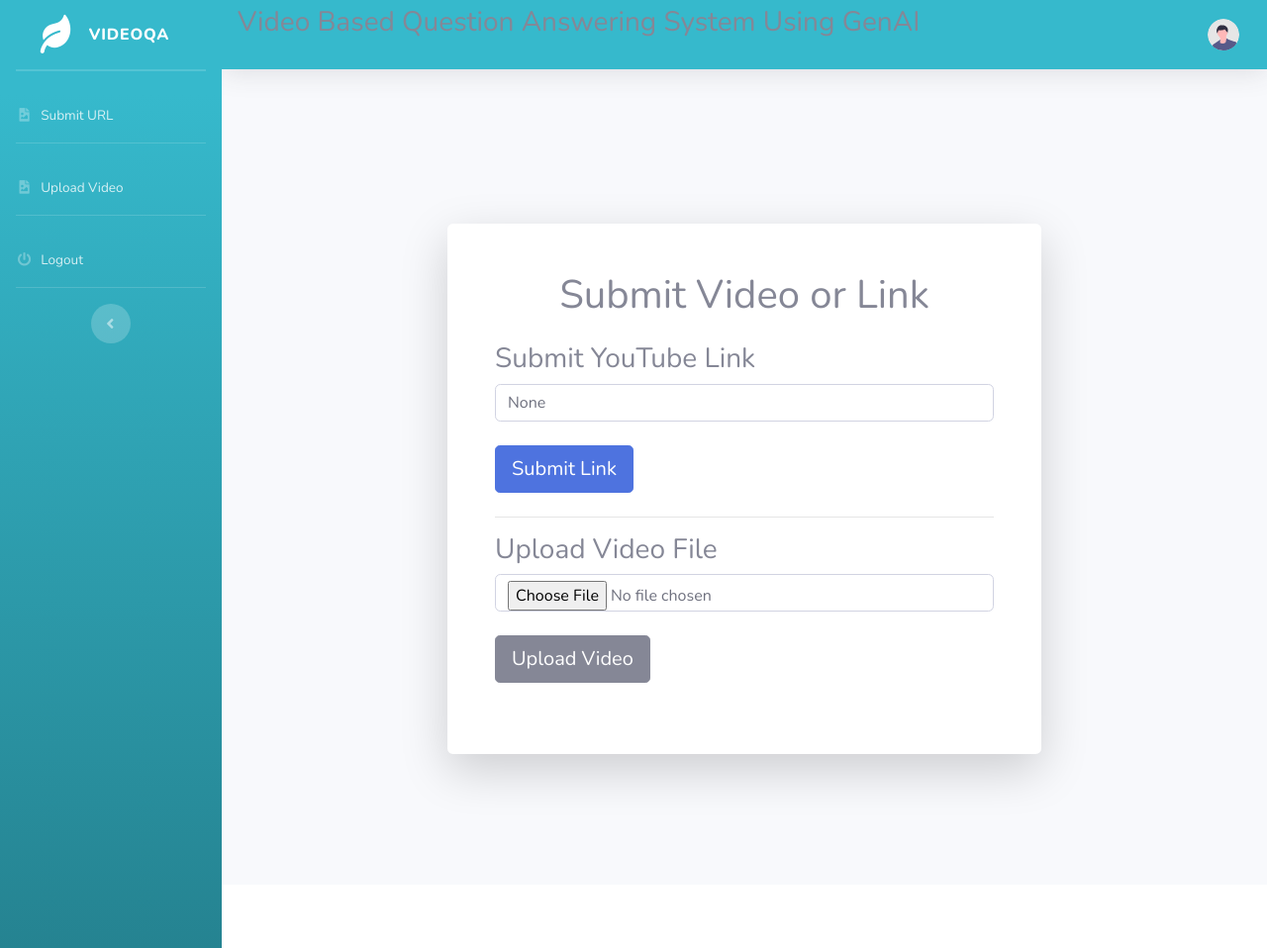
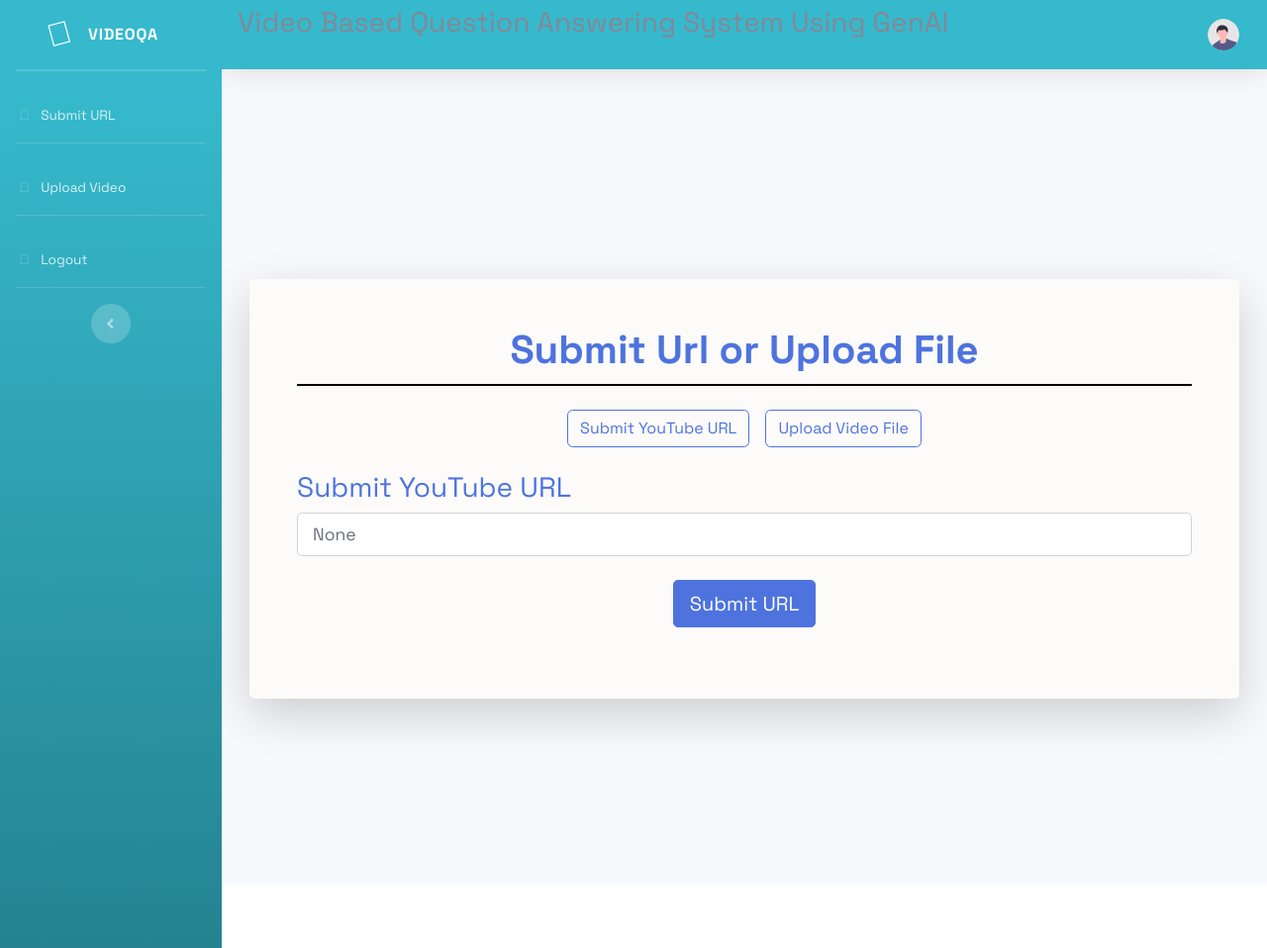
Before and after one commit to vishalhandifod/Finance-Video-Question-and-Answering-using-LLM, a Flask app: page /upload_and_image in a window 1280 px wide. Shown: the whole page at 99% size. Run offline with Flask 3, Linux system fonts and the light colour scheme; some libraries are stand-ins or nearby versions.

Commit message:
Update upload_and_image.html

```diff
--- a/templates/upload_and_image.html
+++ b/templates/upload_and_image.html
@@ -1,48 +1,212 @@
-{% extends "layout.html" %}
-{% block content %}
+{% extends "layout.html" %} {% block content %}
+<link
+  href="https://fonts.googleapis.com/css2?family=Space+Grotesk:wght@400;500;700&display=swap"
+  rel="stylesheet"
+/>
 
-    <main class="d-flex align-items-center justify-content-center vh-100">
-        <div class="container shadow-lg p-5 bg-white rounded" style="max-width: 600px;">
-            <h1 class="text-center mb-4">Submit Video or Link</h1>
+<main class="d-flex align-items-center justify-content-center vh-100 bg-light">
+  <style>
+    /* Apply global font styling */
+    * {
+      font-family: "Space Grotesk", sans-serif !important;
+    }
+
+    /* Button active color */
+    .btn-active {
+      background-color: #000000 !important;
+      color: #ffffff !important;
+    }
+
+    /* Ensure container background stays the same */
+    #container {
+      background-color: #fcfbf9 !important;
+    }
+  </style>
+
+  <div
+    id="container"
+    class="container shadow-lg p-5 bg-white rounded"
+    style="
+      max-width: 1000px;
+      min-height: calc(60vh - 60px);
+      width: 100%;
+      padding: 4rem;
+      box-shadow: 0 4px 10px rgb(0, 0, 0);
+      display: flex;
+      flex-direction: column;
+      justify-content: center;
+      background-color: #fcfbf9 !important;
+      position: relative;
+      overflow: hidden;
+    "
+  >
+    <!-- Title Section with Border -->
+    <h1
+      class="text-center mb-4 text-primary"
+      style="
+        font-weight: 700;
+        font-size: 2.5rem;
+        color: #000000;
+        border-bottom: 2px solid #000000;
+        padding-bottom: 10px;
+      "
+    >
+      Submit Url or Upload File
+    </h1>
+
+    <!-- Toggle Options -->
+    <div class="d-flex justify-content-center mb-4">
+      <button
+        id="showUrlForm"
+        class="btn btn-outline-primary mx-2"
+        onclick="showForm('url')"
+      >
+        Submit YouTube URL
+      </button>
+      <button
+        id="showFileForm"
+        class="btn btn-outline-primary mx-2"
+        onclick="showForm('file')"
+      >
+        Upload Video File
+      </button>
+    </div>
 
     <!-- Submit YouTube Link Form -->
-            <form action="" method="post" enctype="multipart/form-data">
+    <form
+      id="urlForm"
+      action=""
+      method="post"
+      enctype="multipart/form-data"
+      class="form-section"
+    >
       <div class="mb-4">
-                    <h3>Submit YouTube Link</h3>
-                    <input type="text" class="form-control" name="link" placeholder="Enter YouTube Link..." value="{{ link }}">
-                    <br>
-                    <div class="d-grid">
-                        <button type="submit" name="submit_link" class="btn btn-primary btn-lg">Submit Link</button>
+        <h3 class="text-primary">Submit YouTube URL</h3>
+        <input
+          id="youtubeInput"
+          type="text"
+          class="form-control form-control-lg"
+          name="link"
+          placeholder=""
+          value="{{ link }}"
+          style="font-size: 1.1rem; padding: 15px"
+        />
+        <br />
+        <div class="d-flex justify-content-center">
+          <button
+            type="submit"
+            name="submit_link"
+            class="btn btn-primary btn-lg"
+          >
+            Submit URL
+          </button>
         </div>
       </div>
     </form>
 
-            <hr>
-
     <!-- Upload Video Form -->
-            <form action="" method="post" enctype="multipart/form-data">
+    <form
+      id="fileForm"
+      action=""
+      method="post"
+      enctype="multipart/form-data"
+      class="form-section d-none"
+    >
       <div class="mb-4">
-                    <h3>Upload Video File</h3>
-                    <input type="file" class="form-control" name="video">
-                    <br>
-                    <div class="d-grid">
-                        <button type="submit" name="upload_video" class="btn btn-secondary btn-lg">Upload Video</button>
+        <h3 class="text-primary">Upload Video File</h3>
+        <input
+          type="file"
+          class="form-control"
+          name="video"
+          style="font-size: 1.1rem; padding: 15px"
+        />
+        <br />
+        <div class="d-flex justify-content-center">
+          <button
+            type="submit"
+            name="upload_video"
+            class="btn btn-primary btn-lg"
+          >
+            Upload Video
+          </button>
         </div>
       </div>
     </form>
 
     <!-- Error/Success Messages -->
     {% if error %}
-                <div style="color: red;">
+    <div style="color: red">
       <strong>{{ error }}</strong>
     </div>
     {% elif success %}
-                <div style="color: green;">
+    <div style="color: green">
       <strong>{{ success }}</strong>
     </div>
     {% endif %}
   </div>
 </main>
+
 <script src="https://code.jquery.com/jquery-3.3.1.min.js"></script>
+<script>
+  function showForm(type) {
+    const container = document.getElementById("container");
+    const urlForm = document.getElementById("urlForm");
+    const fileForm = document.getElementById("fileForm");
+
+    // Show the appropriate form
+    if (type === "url") {
+      urlForm.classList.remove("d-none");
+      fileForm.classList.add("d-none");
+      // Do not change container background color
+    } else if (type === "file") {
+      fileForm.classList.remove("d-none");
+      urlForm.classList.add("d-none");
+      // Do not change container background color
+    }
+
+    // Reset button colors
+    document.getElementById("showUrlForm").classList.remove("btn-active");
+    document.getElementById("showFileForm").classList.remove("btn-active");
+
+    // Add active color to the clicked button
+    if (type === "url") {
+      document.getElementById("showUrlForm").classList.add("btn-active");
+    } else if (type === "file") {
+      document.getElementById("showFileForm").classList.add("btn-active");
+    }
+  }
+
+  // Placeholder typing effect
+  const placeholderWords = [
+    "Enter YouTube URL...",
+    "Paste the link here...",
+    "Submit your video URL...",
+  ];
+  const inputElement = document.getElementById("youtubeInput");
+  let wordIndex = 0;
+  let charIndex = 0;
+  let currentWord = "";
+
+  function typePlaceholder() {
+    if (charIndex < placeholderWords[wordIndex].length) {
+      currentWord += placeholderWords[wordIndex][charIndex];
+      inputElement.placeholder = currentWord;
+      charIndex++;
+      setTimeout(typePlaceholder, 100); // Adjust typing speed
+    } else {
+      setTimeout(() => {
+        charIndex = 0;
+        currentWord = "";
+        wordIndex = (wordIndex + 1) % placeholderWords.length;
+        typePlaceholder();
+      }, 2000); // Pause before next word
+    }
+  }
+
+  // Start the typing effect on page load
+  document.addEventListener("DOMContentLoaded", () => {
+    typePlaceholder();
+  });
+</script>
 
 {% endblock %}
```
Lines whose indentation alone changed are shown as unchanged.
